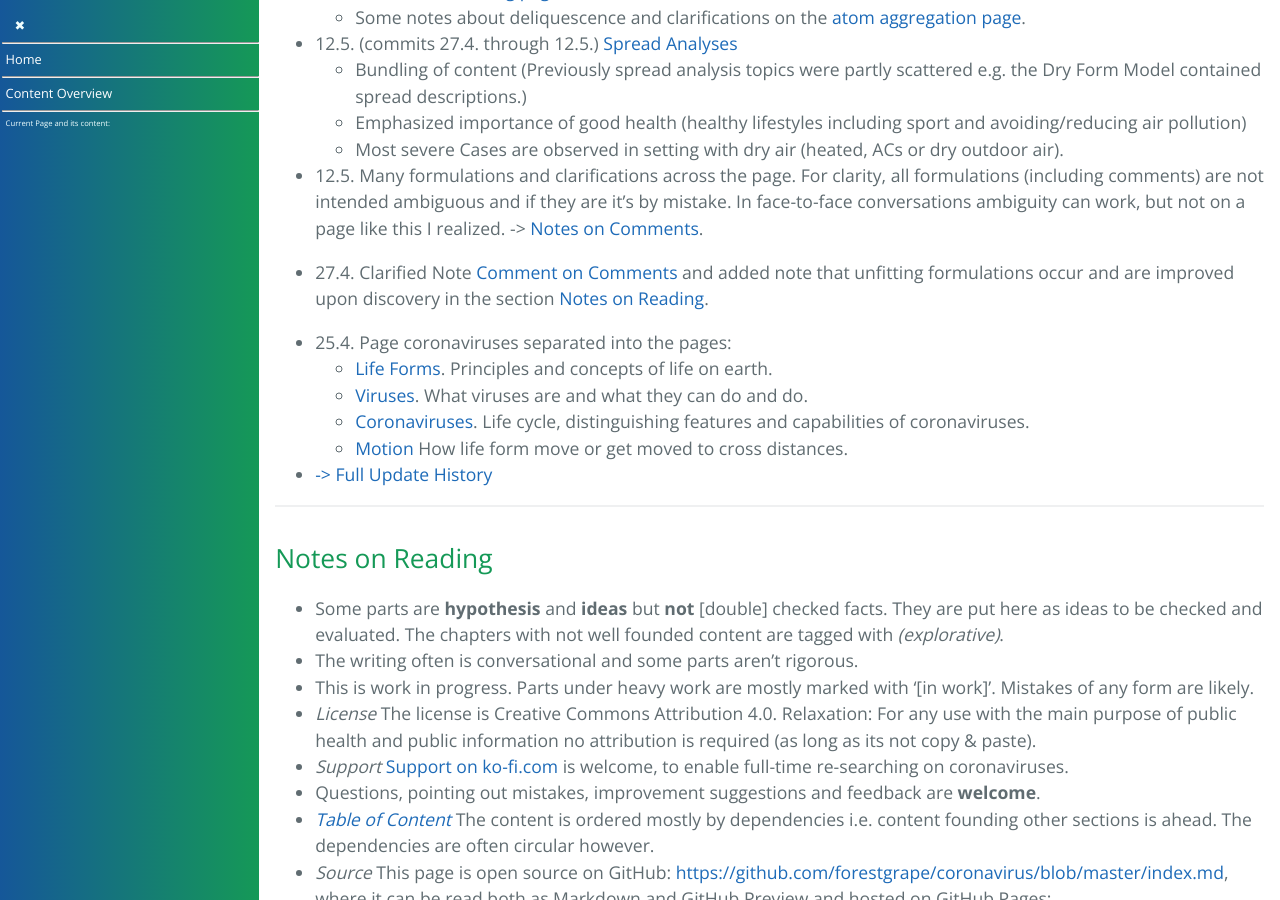
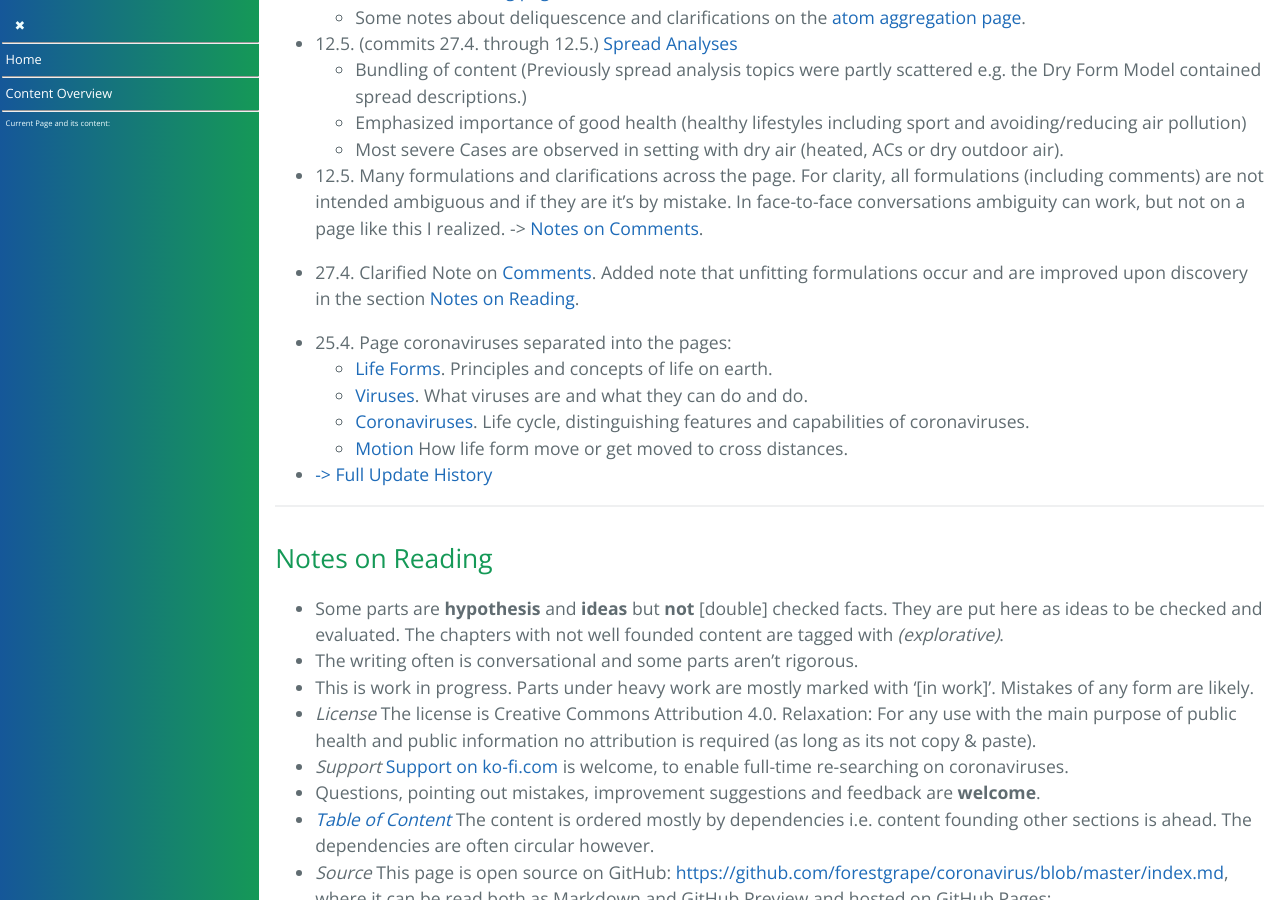
Before and after one commit to forestgrape/coronavirus, a Jekyll site: the page built from index.md, in a window 1280 px wide and 900 px high, scrolled down 1556 px. Built offline with Jekyll 4.4.1, drawn with Linux system fonts in a browser that asks for light colours; our own code applies the rules of GitHub Pages for plain Markdown files.

Commit message:
fixed link

```diff
--- a/index.md
+++ b/index.md
@@ -53,7 +53,7 @@ This section overviews the content. The [full content section](#content) lists t
 
 - 12.5. Many formulations and clarifications across the page. For clarity, all formulations (including comments) are not intended ambiguous and if they are it's by mistake. In face-to-face conversations ambiguity can work, but not on a page like this I realized. -> [Notes on Comments](#comments).
 
-- 27.4. Clarified Note [Comment on Comments](#comment-on-comments) and added note that unfitting formulations occur and are improved upon discovery in the section [Notes on Reading](#notes-on-reading).
+- 27.4. Clarified Note on [Comments](#comments). Added note that unfitting formulations occur and are improved upon discovery in the section [Notes on Reading](#notes-on-reading).
 
 - 25.4. Page coronaviruses separated into the pages:
   - [Life Forms](2_biological/life-forms.md). Principles and concepts of life on earth.
```
